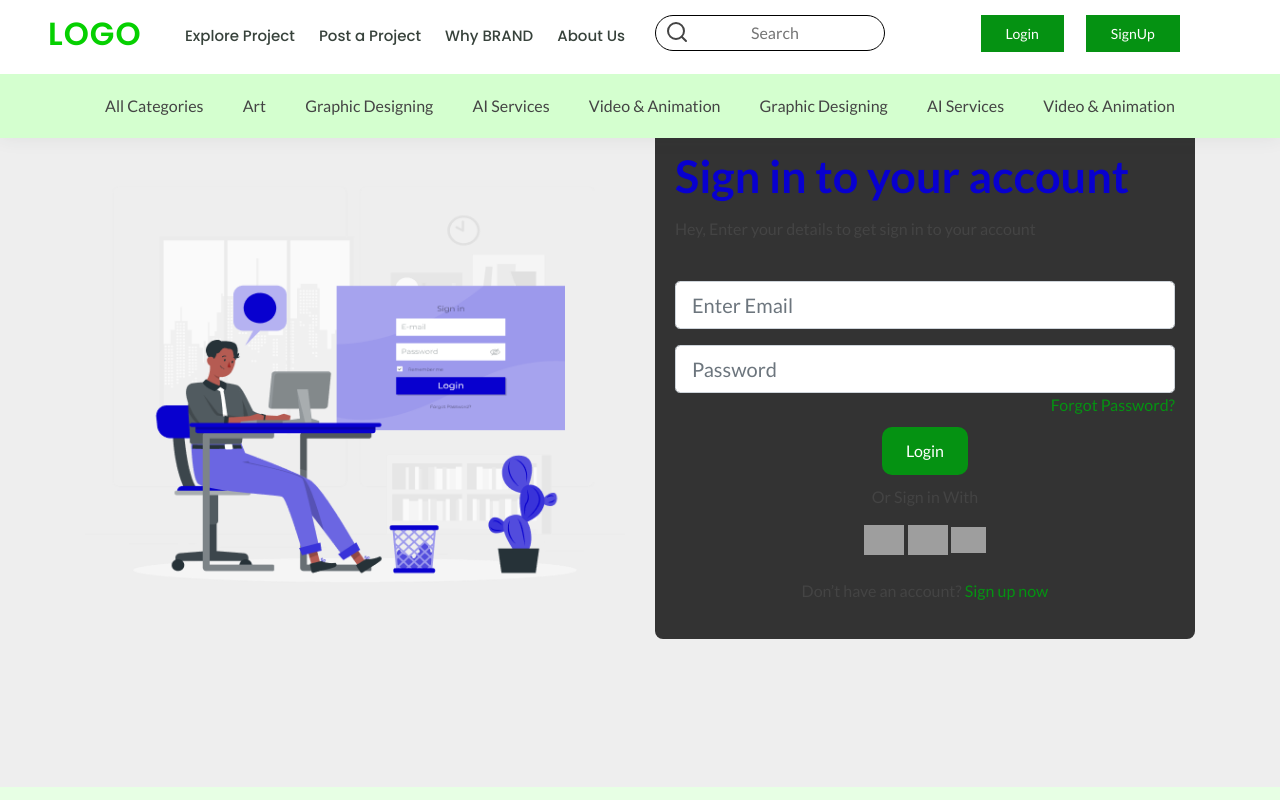
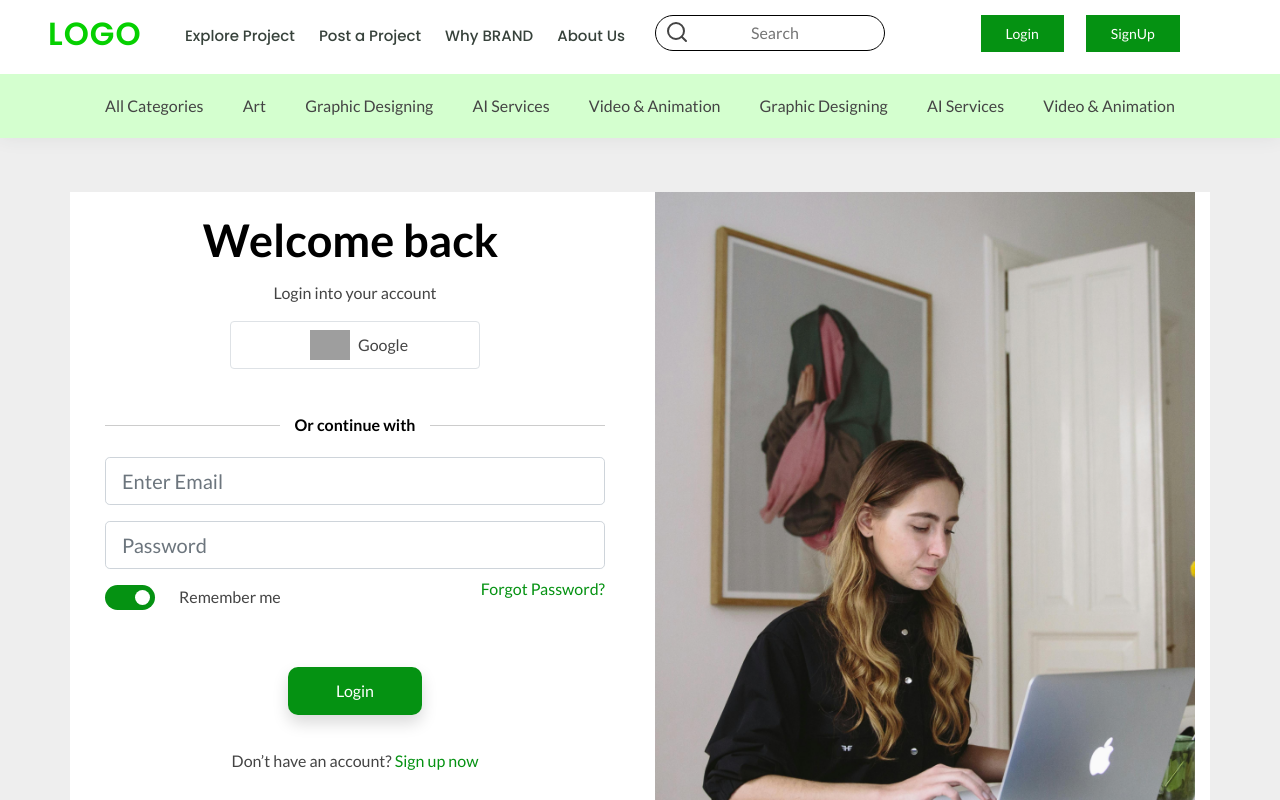
Before and after one commit to Sahu19980000/freelancer, a React (Create React App) app: page /login in a window 1280 px wide. Shown: the top 800 px of the page. Built offline with nearby package versions, Linux system fonts and the light colour scheme; grey boxes are pictures that could not be loaded.

Commit message:
code updated

```diff
--- a/public/assets/css/freelancer.css
+++ b/public/assets/css/freelancer.css
@@ -247,11 +247,34 @@
 
 /* login css */
 .login-container{
+  margin:4em 0em;
   padding: 80px 0px;
 }
 .login-box .login-container{
     border-radius: 10px;
 }
+
+/* divider css */
+.divider {
+  display: flex;
+  align-items: center;
+  text-align: center;
+  margin: 20px 0;
+}
+
+.divider::before,
+.divider::after {
+  content: '';
+  flex: 1;
+  border-bottom: 1px solid #ccc;
+}
+
+.divider-text {
+  margin: 0 15px;
+  color: #000; /* Customize the color as needed */
+  font-weight: bold; /* Customize font style as needed */
+}
+
 
 /* sign up css */
 #signup-container{
--- a/src/components/Header.jsx
+++ b/src/components/Header.jsx
@@ -58,8 +58,6 @@ function Header() {
   };
 
   return (
-    <>
-      <div>
         <header id="header" className="fixed-top ">
           <div className="container-fluid align-items-center px-5 d-none d-lg-block">
             <div className="row">
@@ -318,8 +316,6 @@ function Header() {
             </div>
           </div>
         </header>
-      </div>
-    </>
   );
 }
 
--- /dev/null
+++ b/src/components/toggle/ToggleSwitch.css
@@ -0,0 +1,59 @@
+.switch {
+    position: relative;
+    display: inline-block;
+    width: 50px;
+    height: 25px;
+  }
+
+  .switch input {
+    opacity: 0;
+    width: 0;
+    height: 0;
+  }
+
+  .slider {
+    position: absolute;
+    cursor: pointer;
+    top: 0;
+    left: 0;
+    right: 0;
+    bottom: 0;
+    background-color: #ccc;
+    -webkit-transition: .4s;
+    transition: .4s;
+  }
+
+  .slider:before {
+    position: absolute;
+    content: "";
+    height: 15px;
+    width: 15px;
+    left: 4px;
+    bottom: 5px;
+    background-color: white;
+    -webkit-transition: .4s;
+    transition: .4s;
+  }
+
+  input:checked + .slider {
+    background-color: #059212;
+  }
+
+  input:focus + .slider {
+    box-shadow: 0 0 1px #059212;
+  }
+
+  input:checked + .slider:before {
+    -webkit-transform: translateX(26px);
+    -ms-transform: translateX(26px);
+    transform: translateX(26px);
+  }
+
+  /* Rounded sliders */
+  .slider.round {
+    border-radius: 34px;
+  }
+
+  .slider.round:before {
+    border-radius: 50%;
+  }
--- /dev/null
+++ b/src/components/toggle/Togglecomponent.jsx
@@ -0,0 +1,22 @@
+import React, { useState } from 'react';
+import './ToggleSwitch.css'; // Import the CSS file
+
+function ToggleSwitch() {
+  const [isChecked, setIsChecked] = useState(true);
+
+  const handleToggle = () => {
+    setIsChecked(!isChecked);
+  };
+
+  return (
+    <div className='d-flex w-50 my-3'>
+      <label className="switch">
+        <input type="checkbox" checked={isChecked} onChange={handleToggle} />
+        <span className="slider round"></span>
+      </label>
+     <p className='px-4'>Remember me</p>
+    </div>
+  );
+}
+
+export default ToggleSwitch;
--- a/src/pages/Login.jsx
+++ b/src/pages/Login.jsx
@@ -1,11 +1,13 @@
 import React, { useState, useEffect } from "react";
 import { Link, useNavigate } from "react-router-dom";
+import { Form } from 'react-bootstrap';
 import axios from "axios";
 import Header from "../components/Header";
 import Footer from "../components/Footer";
-import Login_icon from "../img/Computer login-rafiki 1.png";
+import Login_icon from "../img/login-bg.png";
 import Mainheading from "../components/Mainheading";
 import Buttton from "../components/Buttton";
+import ToggleSwitch from "../components/toggle/Togglecomponent";
 
 function Login() {
   const [token, setToken] = useState(null);
@@ -40,19 +42,39 @@ function Login() {
 
   return (
     <>
-      <div>
         <Header />
-        <div className="login-container" data-aos="fade-up">
-          <div className="container py-5" >
+        <div className="login-container " data-aos="fade-up">
+          <div className="container bg-white my-5">
             <div className="row">
-              <div className="col-lg-6 order-1 order-lg-2">
-                <div className="card login-box">
-                  <div className="card-body pt-3">
-                    <Mainheading title="Sign in to your account" color="#0800CF" />
-                    <p>
-                      Hey, Enter your details to get sign in to your account{" "}
-                    </p>
+              <div className="col-lg-6 col-12">
+                <div className="login-box">
+                  <div className="card-body pt-3 d-flex justify-content-center flex-column">
+                    <Mainheading
+                      title="Welcome back"
+                      color="#000000"
+                      textalign="center"
+                    />
+                    <p className="text-center">Login into your account</p>
+
+                    <div className="w-100 d-flex justify-content-center">
+                      <span className="d-flex justify-content-center rounded align-items-center border border-2 w-50">
+                        <a href="" className="px-2 py-2">
+                          <img
+                            src="https://ouch-cdn2.icons8.com/VGHyfDgzIiyEwg3RIll1nYupfj653vnEPRLr0AeoJ8g/rs:fit:456:456/czM6Ly9pY29uczgu/b3VjaC1wcm9kLmFz/c2V0cy9wbmcvODg2/LzRjNzU2YThjLTQx/MjgtNGZlZS04MDNl/LTAwMTM0YzEwOTMy/Ny5wbmc.png"
+                            style={{ width: "40px" }}
+                          />
+                        </a>
+                        Google
+                      </span>
+                    </div>
                     <br />
+
+                    <div>
+                      <div class="divider">
+                        <span class="divider-text">Or continue with</span>
+                      </div>
+                    </div>
+
                     {/* <form> */}
                     <div className="form-group">
                       <input
@@ -79,47 +101,35 @@ function Login() {
                         }}
                         value={password}
                       />
-                        <a href="#" className="float-right">
-                      Forgot Password?
-                    </a>
+                      <div className="d-flex justify-content-between">
+                       <ToggleSwitch />
+
+                        <a href="#" className="float-right py-2">
+                          Forgot Password?
+                        </a>
+                      </div>
                     </div>
 
                     <center>
-                    <div className="row">
+                      <div className="row">
                         <div className="col-md-12">
-                        <Buttton title="Login" classname="freelancer-dark-btn" onclick={handleSubmit}/>
-                        <p>Or Sign in With</p>
-                          <a href="">
-                            <img
-                              src="https://static.vecteezy.com/system/resources/previews/023/986/613/original/facebook-logo-facebook-logo-transparent-facebook-icon-transparent-free-free-png.png"
-                              style={{ width: "40px" }}
-                            />
-                          </a>
-                          &nbsp;
-                          <a href="">
-                            <img
-                              src="https://ouch-cdn2.icons8.com/VGHyfDgzIiyEwg3RIll1nYupfj653vnEPRLr0AeoJ8g/rs:fit:456:456/czM6Ly9pY29uczgu/b3VjaC1wcm9kLmFz/c2V0cy9wbmcvODg2/LzRjNzU2YThjLTQx/MjgtNGZlZS04MDNl/LTAwMTM0YzEwOTMy/Ny5wbmc.png"
-                              style={{ width: "40px" }}
-                            />
-                          </a>
-                          &nbsp;
-                          <a href="">
-                            <img
-                              src="https://cdn1.iconfinder.com/data/icons/logotypes/32/circle-linkedin-512.png"
-                              style={{ width: "35px" }}
-                            />
-                          </a>
-
+                          <Buttton
+                            title="Login"
+                            classname="freelancer-dark-btn px-5 shadow"
+                            onclick={handleSubmit}
+                          />
                         </div>
                       </div>
                       <p className="mt-4">
-                        Don’t have an account? <Link to="/signup">Sign up now</Link>
+                        Don’t have an account?{" "}
+                        <Link to="/signup">Sign up now</Link>
                       </p>
                     </center>
                   </div>
                 </div>
               </div>
-              <div className="col-lg-6 pt-4 pt-lg-0 order-2 order-lg-1 content">
+
+              <div className="col-lg-6 col-12 pt-4 pt-lg-0 text-end content">
                 <img src={Login_icon} className="img-fluid" alt="" />
               </div>
             </div>
@@ -127,7 +137,6 @@ function Login() {
         </div>
 
         <Footer />
-      </div>
     </>
   );
 }
--- a/src/pages/homepage/Home.jsx
+++ b/src/pages/homepage/Home.jsx
@@ -2,7 +2,6 @@ import React, { useState, useEffect } from "react";
 import Header from "../../components/Header";
 import Footer from "../../components/Footer";
 import Mainheading from "../../components/Mainheading";
-
 import Brand_card from "../../components/Brand_carousal";
 import Howshouldwork from "./howshouldwork";
 import "./home.css";
@@ -12,9 +11,10 @@ import Joinvideosection from "./join-video-section";
 import TestimonialSection from "./TestimonialSection";
 import image_bg from "../../img/vector-1.jpg"
 
-function Home() {
+function Home()
+{
   return (
-    <div>
+    <>
       <Header />
       <Howshouldwork />
       <main id="main">
@@ -116,7 +116,7 @@ function Home() {
         </section>
       </main>
       <Footer />
-    </div>
+    </>
   );
 }
 
--- a/src/routes/index.jsx
+++ b/src/routes/index.jsx
@@ -17,7 +17,6 @@ import Package_box from "../pages/client_workflow/package_show";
 
 function Routes_page() {
   return (
-    <div>
       <Routes>
         <Route path="/" element={<Home />} />
         <Route path="/welcome" element={<WelcomUser />} />
@@ -33,7 +32,6 @@ function Routes_page() {
         <Route path="/dashboard" element={<Dashboard />} />
         <Route path="/Signup" element={<Signup />} />
       </Routes>
-    </div>
   );
 }
 
```
Also changed, not shown: src/img/login-bg.png (added).
